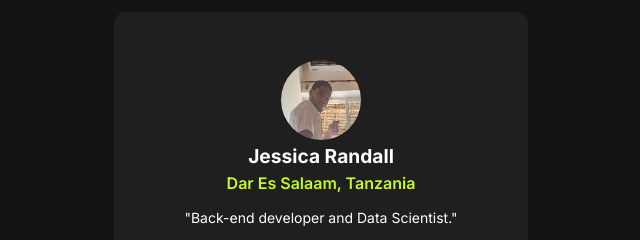
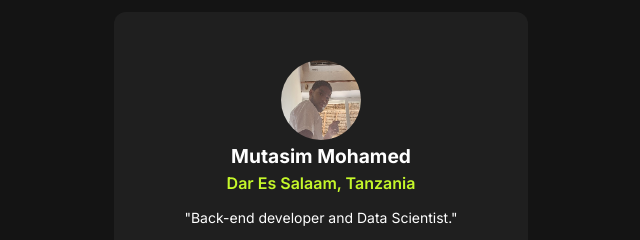
Before and after one commit to AITitanArchitect/Social-Profile, a plain HTML site: page index.html in a window 1280 px wide. Shown: the part 121-361 px from the top of the page, 319-959 px from the left. Drawn offline with Linux system fonts and the light colour scheme.

Commit message:
Update index.html

```diff
--- a/index.html
+++ b/index.html
@@ -3,7 +3,7 @@
 <head>
   <meta charset="UTF-8" />
   <meta name="viewport" content="width=device-width, initial-scale=1.0" />
-  <title>Jessica Randall | Profile Links</title>
+  <title>Mutasim Mohamed | Profile Links</title>
   <link rel="preconnect" href="https://fonts.googleapis.com">
   <link rel="preconnect" href="https://fonts.gstatic.com" crossorigin>
   <link href="https://fonts.googleapis.com/css2?family=Inter:wght@400;600;700&display=swap" rel="stylesheet">
@@ -11,8 +11,8 @@
 </head>
 <body>
   <main class="card">
-    <img src="Profile.jpg" alt="Jessica Randall" class="avatar" />
-    <h1>Jessica Randall</h1>
+    <img src="Profile.jpg" alt="Mutasim Mohamed" class="avatar" />
+    <h1>Mutasim Mohamed</h1>
     <p class="location">Dar Es Salaam, Tanzania</p>
     <p class="bio">"Back-end developer and Data Scientist."</p>
     <div class="links">
```
